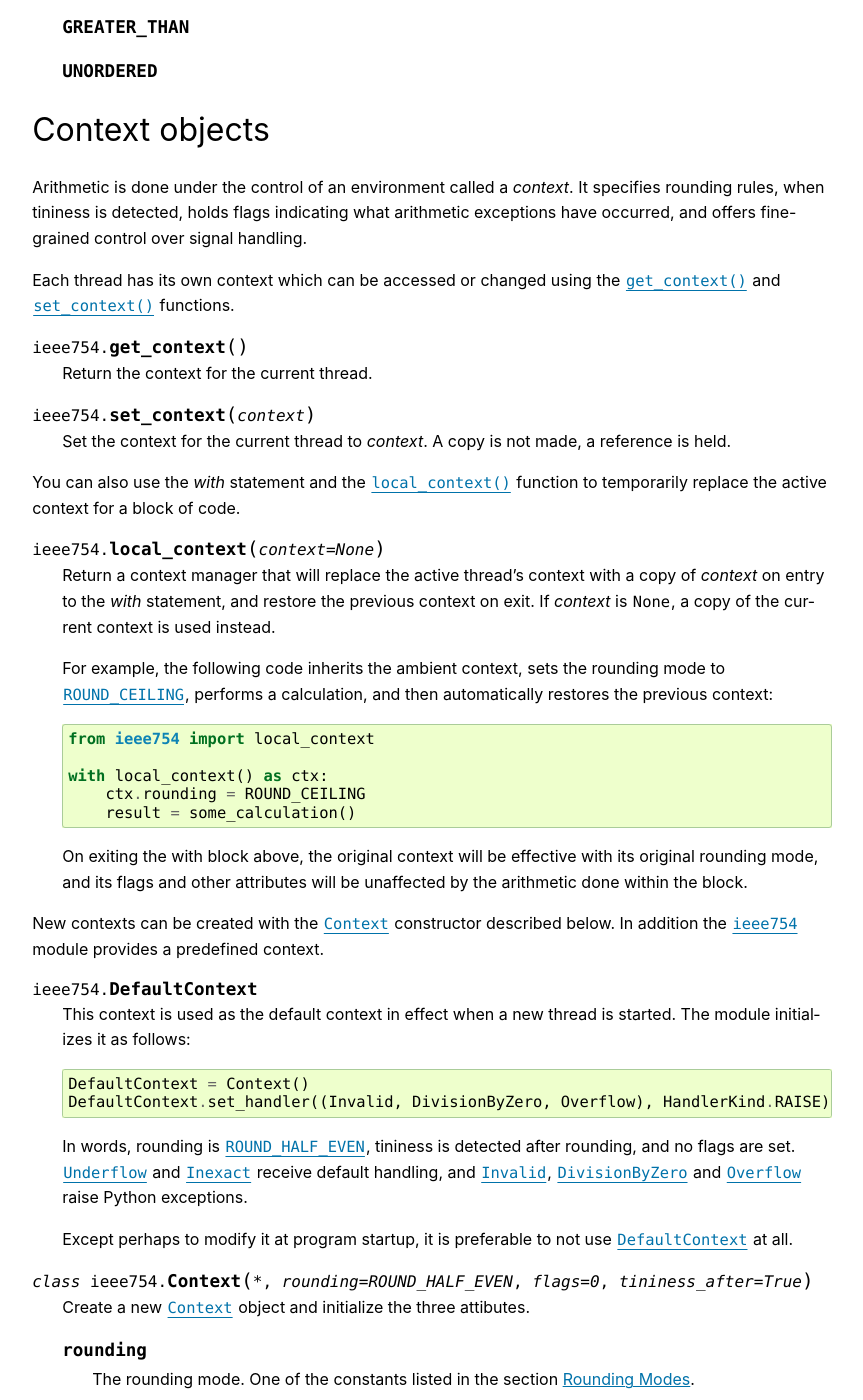
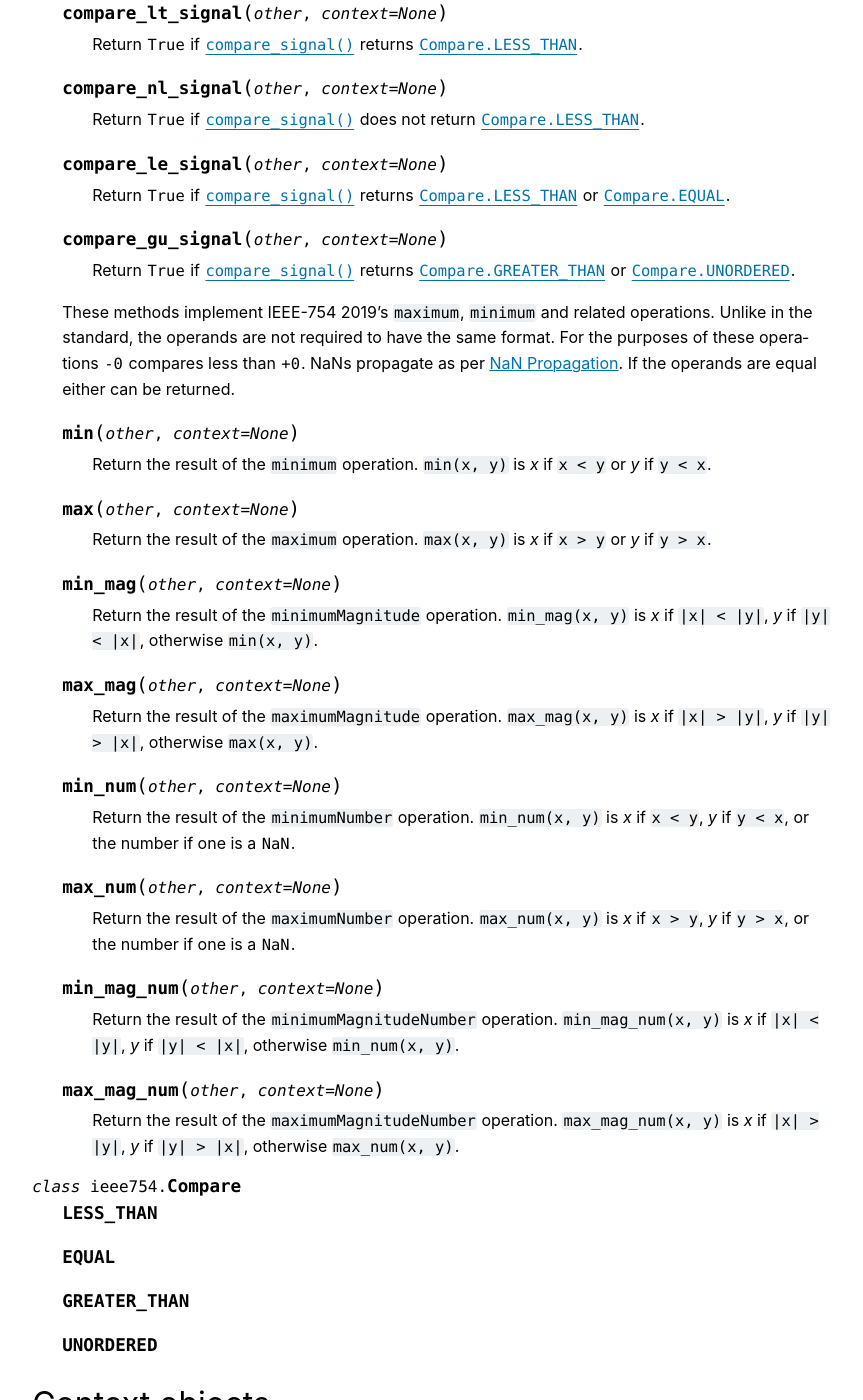
Before and after one commit to kyuupichan/ieee754, a Sphinx documentation site: the page built from docs/ieee754.rst, in a window 1280 px wide and 1400 px high, scrolled down 12925 px. Shown: the whole window, without its empty margins (3-866 px from the left). Built offline with Sphinx 7.4.7, drawn with Linux system fonts in a browser that asks for light colours; the version number could not be read and is left out; some of the changed text lies outside the part shown.

Commit message:
Document to_string, to_decimal_string and max family

```diff
--- a/docs/ieee754.rst
+++ b/docs/ieee754.rst
@@ -587,6 +587,27 @@
      result is not numerically equal to the original value (i.e. it was not an integer)
      **and** it is in-range.
 
+  .. method:: to_string(text_format=None, context=None)
+
+     Return a Python string, with a hexadecimal significand for finite numbers, that is a
+     representation of the floating point value.  See :class:`TextFormat` for details on
+     output control via *text_format*.  All signals are raised as appropriate and zeroes
+     are output with an exponent of :const:`0`.
+
+  .. method:: to_decimal_string(precision=0, text_format=None, context=None)
+
+     Return a python string, with a decimal significand for finite numbers, that is a
+     representation of the floating point value.  See :class:`TextFormat` for details on
+     output control via *text_format*.  Signals are raised as appropriate and zeroes
+     output with an exponent of :const:`0`.  :exc:`Underflow` and :exc:`Overflow` are not
+     signalled as the output has an unrestricted exponent range.
+
+     If *precision* is positive, it is the number of significant digits to output which
+     are rounded according to *context*.  :const:`0` returns the floating point number
+     printed in the shortest possible number of digits such that reading the output back
+     with :const:`ROUND_HALF_EVEN` rounding shall give the original floating point number.
+     :const:`-1` outputs as many digits as necessary to give the precise value.
+
   .. method:: compare(other, context=None)
 
      Return the operand compared to *other*, returning a :class:`Compare` constant.
@@ -692,6 +713,51 @@
 
      Return :const:`True` if :meth:`compare_signal` returns :attr:`Compare.GREATER_THAN` or
      :attr:`Compare.UNORDERED`.
+
+  These methods implement IEEE-754 2019's ``maximum``, ``minimum`` and related operations.
+  Unlike in the standard, the operands are not required to have the same format.  For the
+  purposes of these operations :const:`-0` compares less than :const:`+0`.  NaNs propagate
+  as per `NaN Propagation`_.  If the operands are equal either can be returned.
+
+  .. method:: min(other, context=None)
+
+     Return the result of the ``minimum`` operation.  ``min(x, y)`` is `x` if ``x < y`` or
+     `y` if ``y < x``.
+
+  .. method:: max(other, context=None)
+
+     Return the result of the ``maximum`` operation.  ``max(x, y)`` is `x` if ``x > y`` or
+     `y` if ``y > x``.
+
+  .. method:: min_mag(other, context=None)
+
+     Return the result of the ``minimumMagnitude`` operation.  ``min_mag(x, y)`` is `x` if
+     ``|x| < |y|``, `y` if ``|y| < |x|``, otherwise ``min(x, y)``.
+
+  .. method:: max_mag(other, context=None)
+
+     Return the result of the ``maximumMagnitude`` operation.  ``max_mag(x, y)`` is `x` if
+     ``|x| > |y|``, `y` if ``|y| > |x|``, otherwise ``max(x, y)``.
+
+  .. method:: min_num(other, context=None)
+
+     Return the result of the ``minimumNumber`` operation.  ``min_num(x, y)`` is `x` if
+     ``x < y``, `y` if ``y < x``, or the number if one is a :const:`NaN`.
+
+  .. method:: max_num(other, context=None)
+
+     Return the result of the ``maximumNumber`` operation.  ``max_num(x, y)`` is `x` if
+     ``x > y``, `y` if ``y > x``, or the number if one is a :const:`NaN`.
+
+  .. method:: min_mag_num(other, context=None)
+
+     Return the result of the ``minimumMagnitudeNumber`` operation.  ``min_mag_num(x, y)``
+     is `x` if ``|x| < |y|``, `y` if ``|y| < |x|``, otherwise ``min_num(x, y)``.
+
+  .. method:: max_mag_num(other, context=None)
+
+     Return the result of the ``maximumMagnitudeNumber`` operation.  ``max_mag_num(x, y)``
+     is `x` if ``|x| > |y|``, `y` if ``|y| > |x|``, otherwise ``max_num(x, y)``.
 
 
 .. class:: Compare
```
Also changed, not shown: other parts of docs/ieee754.rst (+1 -1 lines), 2 other files.
